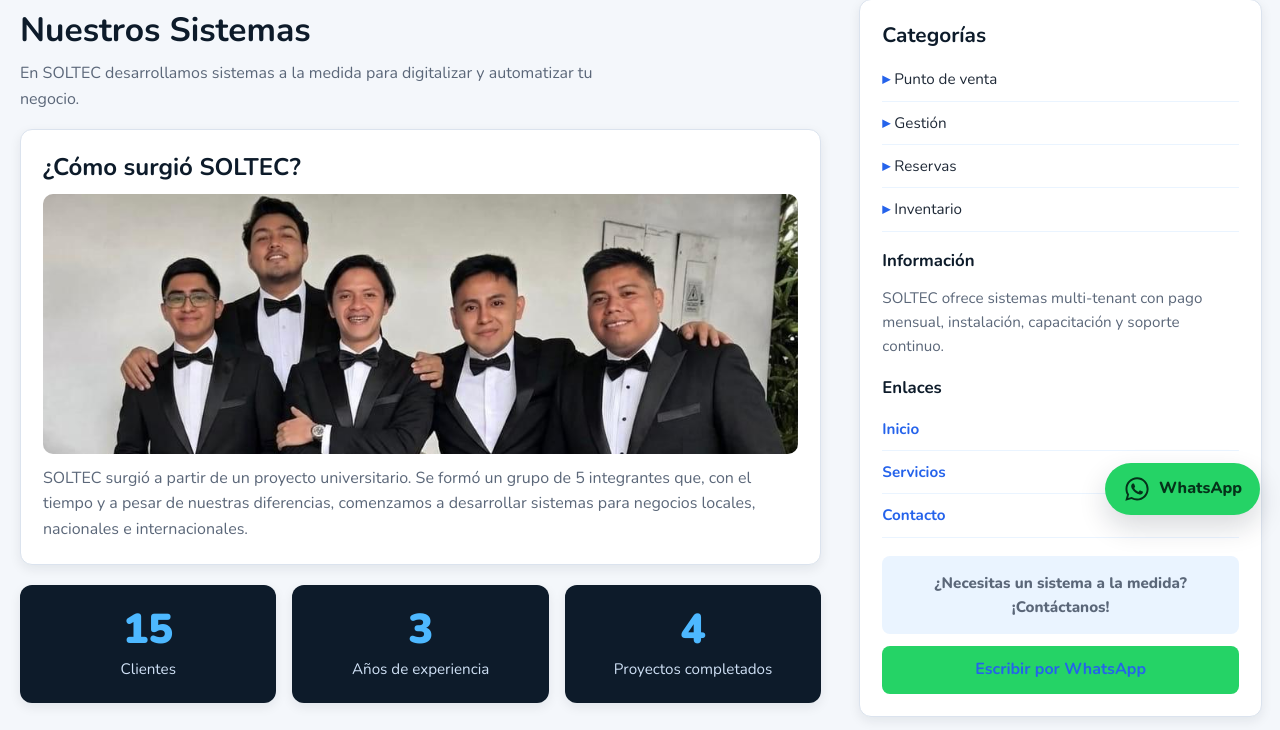
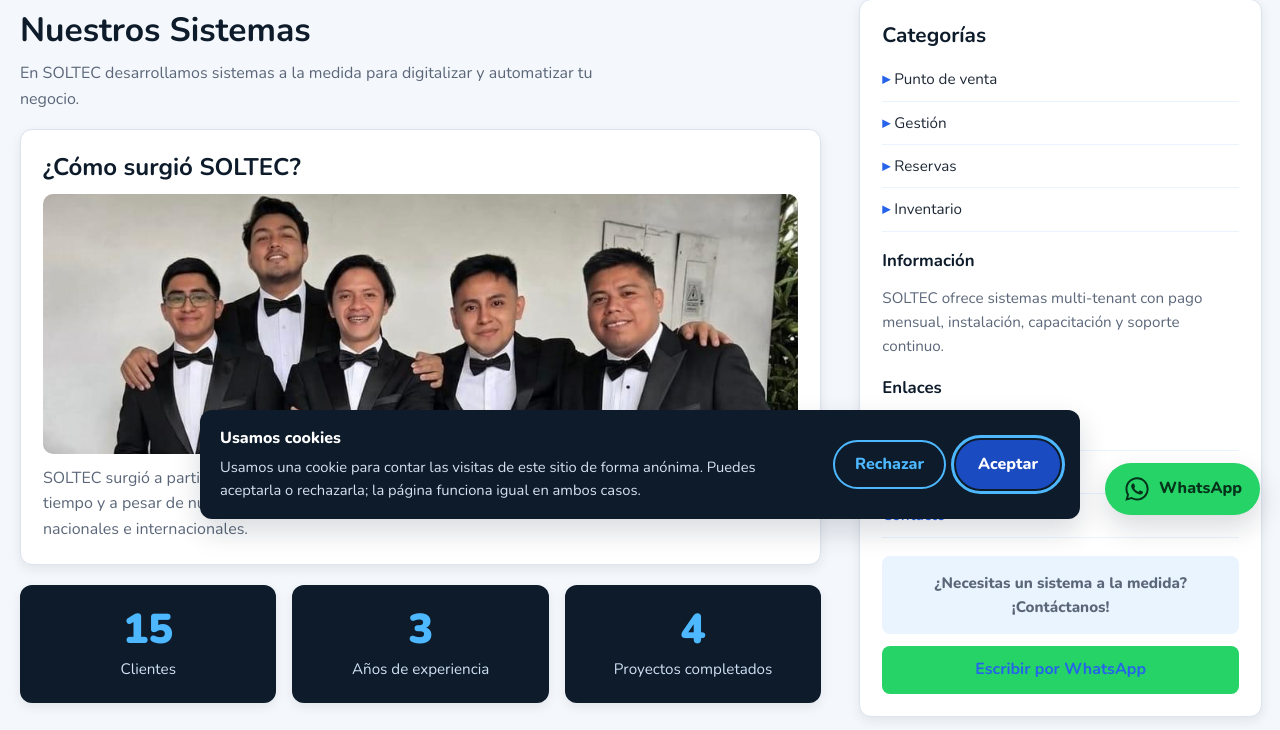
Before and after one commit to Gilmar-Tello/soltec, a PHP site: page / in a window 1280 px wide. Shown: the part 265-995 px from the top of the page. Run offline with PHP 8.4, Linux system fonts and the light colour scheme.

Commit message:
aceptacion de cookies

```diff
--- /dev/null
+++ b/cookies.js
@@ -0,0 +1,74 @@
+/* ============================================================
+   SOLTEC — Aviso de cookies de la landing (soltec.click)
+   - Guarda la decision del visitante en una cookie propia (1 año).
+   - Solo si acepta, se activa el contador de visitas (contador.php).
+   - Si rechaza, no se envia nada al servidor ni se guarda otra cookie.
+   ============================================================ */
+(function () {
+    'use strict';
+
+    var NOMBRE = 'soltec_cookies';
+    var banner = document.getElementById('aviso-cookies');
+    if (!banner) { return; }
+
+    function leer() {
+        var m = document.cookie.match(new RegExp('(?:^|; )' + NOMBRE + '=([^;]*)'));
+        return m ? decodeURIComponent(m[1]) : null;
+    }
+
+    function guardar(valor) {
+        var seguro = location.protocol === 'https:' ? '; Secure' : '';
+        document.cookie = NOMBRE + '=' + encodeURIComponent(valor) +
+            '; Max-Age=31536000; Path=/; SameSite=Lax' + seguro;
+    }
+
+    function borrarCookieContador() {
+        // Si antes aceptó y ahora rechaza, se quita la cookie del contador.
+        document.cookie = 'soltec_visita=; Max-Age=0; Path=/; SameSite=Lax';
+    }
+
+    function contarVisita() {
+        fetch('contador.php', { method: 'POST', credentials: 'same-origin', cache: 'no-store' })
+            .then(function (r) { return r.ok ? r.json() : null; })
+            .then(function (d) {
+                if (d && Number.isInteger(d.visitas)) {
+                    document.getElementById('visitas-numero').textContent = d.visitas.toLocaleString('es-GT');
+                    document.getElementById('visitas-caja').hidden = false;
+                }
+            })
+            .catch(function () {});
+    }
+
+    function mostrar() {
+        banner.hidden = false;
+        var aceptar = document.getElementById('cookies-aceptar');
+        if (aceptar) { aceptar.focus({ preventScroll: true }); }
+    }
+
+    function decidir(valor) {
+        guardar(valor);
+        banner.hidden = true;
+        if (valor === 'aceptadas') {
+            contarVisita();
+        } else {
+            borrarCookieContador();
+            document.getElementById('visitas-caja').hidden = true;
+        }
+    }
+
+    document.getElementById('cookies-aceptar').addEventListener('click', function () { decidir('aceptadas'); });
+    document.getElementById('cookies-rechazar').addEventListener('click', function () { decidir('rechazadas'); });
+
+    // Enlace del pie para cambiar la decision
+    var cambiar = document.getElementById('cookies-cambiar');
+    if (cambiar) {
+        cambiar.addEventListener('click', function (e) { e.preventDefault(); mostrar(); });
+    }
+
+    var previa = leer();
+    if (previa === 'aceptadas') {
+        contarVisita();
+    } else if (previa !== 'rechazadas') {
+        mostrar();
+    }
+})();
--- a/estilos.css
+++ b/estilos.css
@@ -606,3 +606,57 @@ a:focus-visible {
         padding: 14px;
     }
 }
+
+/* ── Aviso de cookies ───────────────────────────────────── */
+.aviso-cookies[hidden] { display: none; }
+
+.aviso-cookies {
+    position: fixed;
+    left: 16px;
+    right: 16px;
+    bottom: 16px;
+    z-index: 100;
+    max-width: 880px;
+    margin: 0 auto;
+    display: flex;
+    align-items: center;
+    gap: 16px;
+    background: var(--azul-oscuro);
+    color: var(--blanco);
+    padding: 16px 20px;
+    border-radius: var(--radio);
+    box-shadow: var(--sombra-alta);
+}
+
+.aviso-cookies-texto { flex: 1; }
+.aviso-cookies-texto strong { font-weight: 800; }
+.aviso-cookies-texto p { margin: 4px 0 0; font-size: 0.92rem; color: #d6e2f0; }
+
+.aviso-cookies-botones { display: flex; gap: 10px; flex-shrink: 0; }
+
+.boton-cookies {
+    font: inherit;
+    font-weight: 800;
+    cursor: pointer;
+    padding: 10px 20px;
+    border-radius: 999px;
+    border: 2px solid var(--acento);
+    background: var(--acento);
+    color: var(--blanco);
+}
+.boton-cookies:hover,
+.boton-cookies:focus-visible { background: var(--acento-oscuro); border-color: var(--acento-oscuro); }
+
+.boton-cookies-sec { background: transparent; border-color: var(--celeste); color: var(--celeste); }
+.boton-cookies-sec:hover,
+.boton-cookies-sec:focus-visible { background: rgba(77, 184, 255, 0.15); border-color: var(--celeste); }
+
+.boton-cookies:focus-visible { outline: 3px solid var(--celeste); outline-offset: 2px; }
+
+.pie-cookies { margin: 6px 0 0; font-size: 0.85rem; }
+.pie-cookies a { color: inherit; text-decoration: underline; }
+
+@media (max-width: 700px) {
+    .aviso-cookies { flex-direction: column; align-items: stretch; left: 10px; right: 10px; bottom: 10px; }
+    .aviso-cookies-botones { justify-content: flex-end; }
+}
--- a/index.html
+++ b/index.html
@@ -182,6 +182,7 @@
         <p class="pie-visitas" id="visitas-caja" hidden>
             <span aria-hidden="true">👁</span> Visitas: <strong id="visitas-numero">0</strong>
         </p>
+        <p class="pie-cookies"><a href="#" id="cookies-cambiar">Preferencias de cookies</a></p>
         <p class="pie-copy">&copy; <span id="anio">2026</span> SOLTEC. Todos los derechos reservados.</p>
     </footer>
 
@@ -195,19 +196,21 @@
         <span>WhatsApp</span>
     </a>
 
+    <!-- AVISO DE COOKIES -->
+    <div class="aviso-cookies" id="aviso-cookies" role="dialog" aria-labelledby="cookies-titulo" aria-describedby="cookies-texto" hidden>
+        <div class="aviso-cookies-texto">
+            <strong id="cookies-titulo">Usamos cookies</strong>
+            <p id="cookies-texto">Usamos una cookie para contar las visitas de este sitio de forma anónima. Puedes aceptarla o rechazarla; la página funciona igual en ambos casos.</p>
+        </div>
+        <div class="aviso-cookies-botones">
+            <button type="button" class="boton-cookies boton-cookies-sec" id="cookies-rechazar">Rechazar</button>
+            <button type="button" class="boton-cookies" id="cookies-aceptar">Aceptar</button>
+        </div>
+    </div>
+
     <script>
         document.getElementById('anio').textContent = new Date().getFullYear();
-
-        // Contador de visitas: una por navegador. Si falla, queda oculto.
-        fetch('contador.php', { method: 'POST', credentials: 'same-origin', cache: 'no-store' })
-            .then(function (r) { return r.ok ? r.json() : null; })
-            .then(function (d) {
-                if (d && Number.isInteger(d.visitas)) {
-                    document.getElementById('visitas-numero').textContent = d.visitas.toLocaleString('es-GT');
-                    document.getElementById('visitas-caja').hidden = false;
-                }
-            })
-            .catch(function () {});
     </script>
+    <script src="cookies.js"></script>
 </body>
 </html>
```
